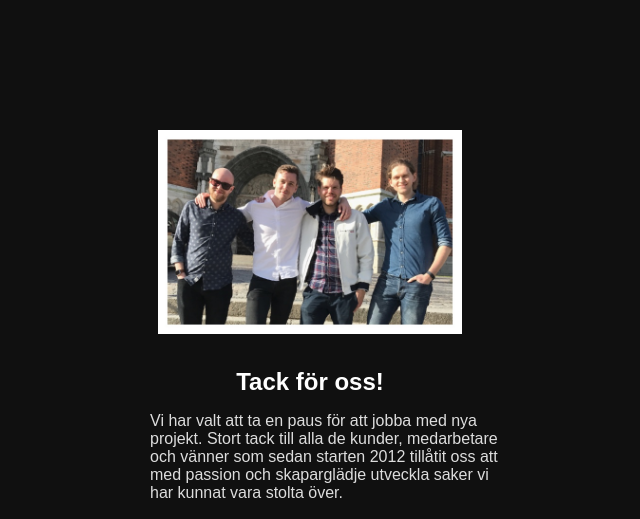
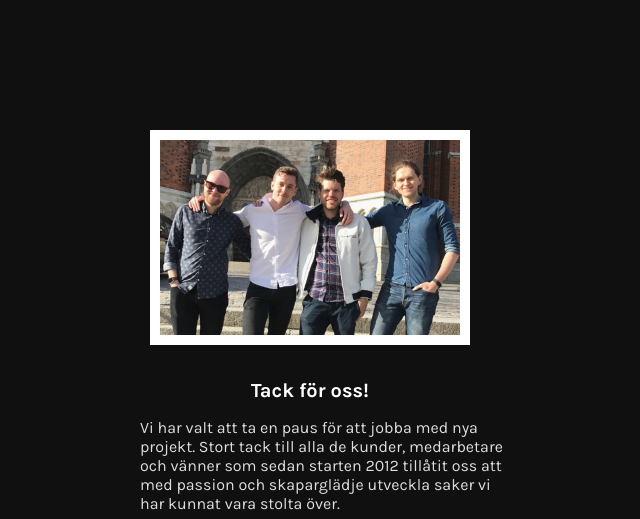
Before and after one commit to SpireAB/spire.se, a plain HTML site: page _site/index.html in a window 1280 px wide. Shown: the top 519 px of the page, without its empty margins (330-970 px from the left). Drawn offline with Linux system fonts and the light colour scheme.

Commit message:
Change font

```diff
--- a/_site/index.html
+++ b/_site/index.html
@@ -3,17 +3,18 @@
 <head>
   <title>Spire</title>
 
+  <link href="https://fonts.googleapis.com/css?family=Karla:400,700" rel="stylesheet">
   <style type="text/css">
 
   body {
     background: #101010;
-    font-family: sans-serif;
+    font-family: 'Karla', sans-serif;
     color: #ddd;
   }
 
   h1 {
     margin-top: 30px;
-    font-size: 24px;
+    font-size: 20px;
     color: #fff;
   }
 
@@ -38,7 +39,7 @@
     margin-left: auto;
     margin-right: auto;
     text-align: center;
-    width: 380px;
+    width: 400px;
   }
 
   .small {
```
Also changed, not shown: index.html (+4 -3 lines).
